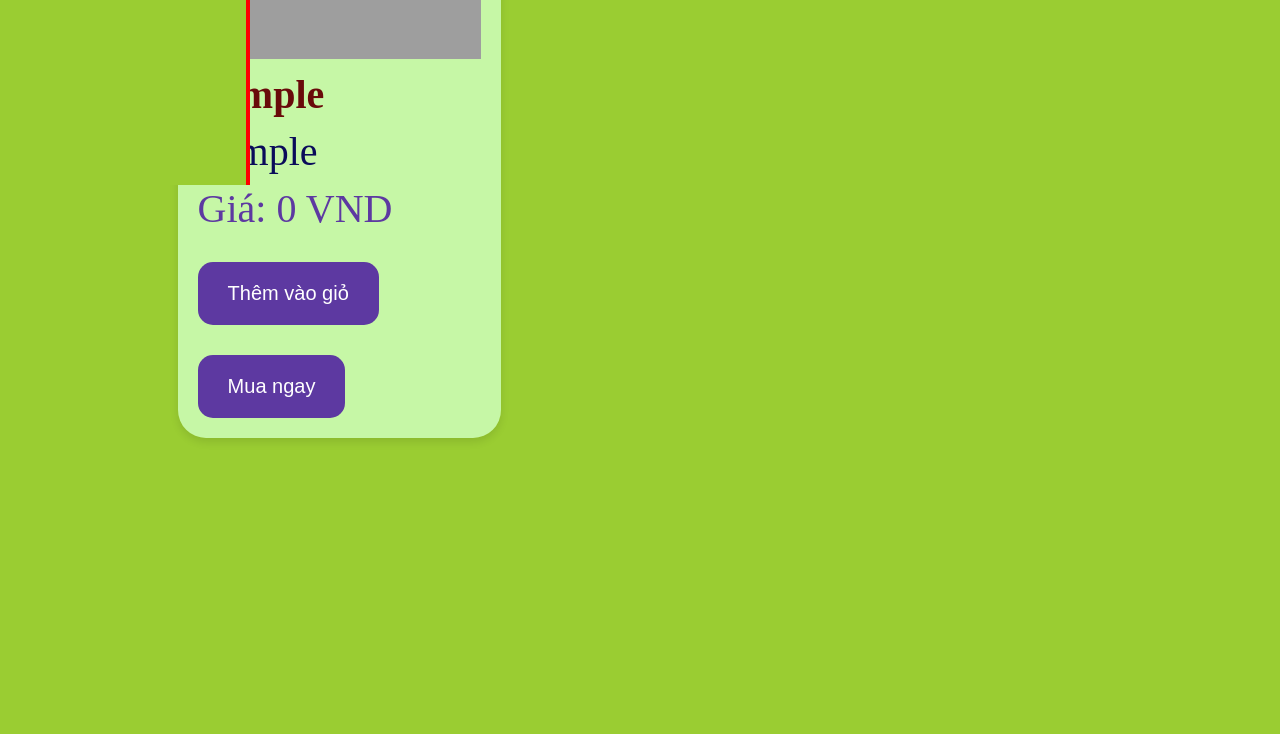
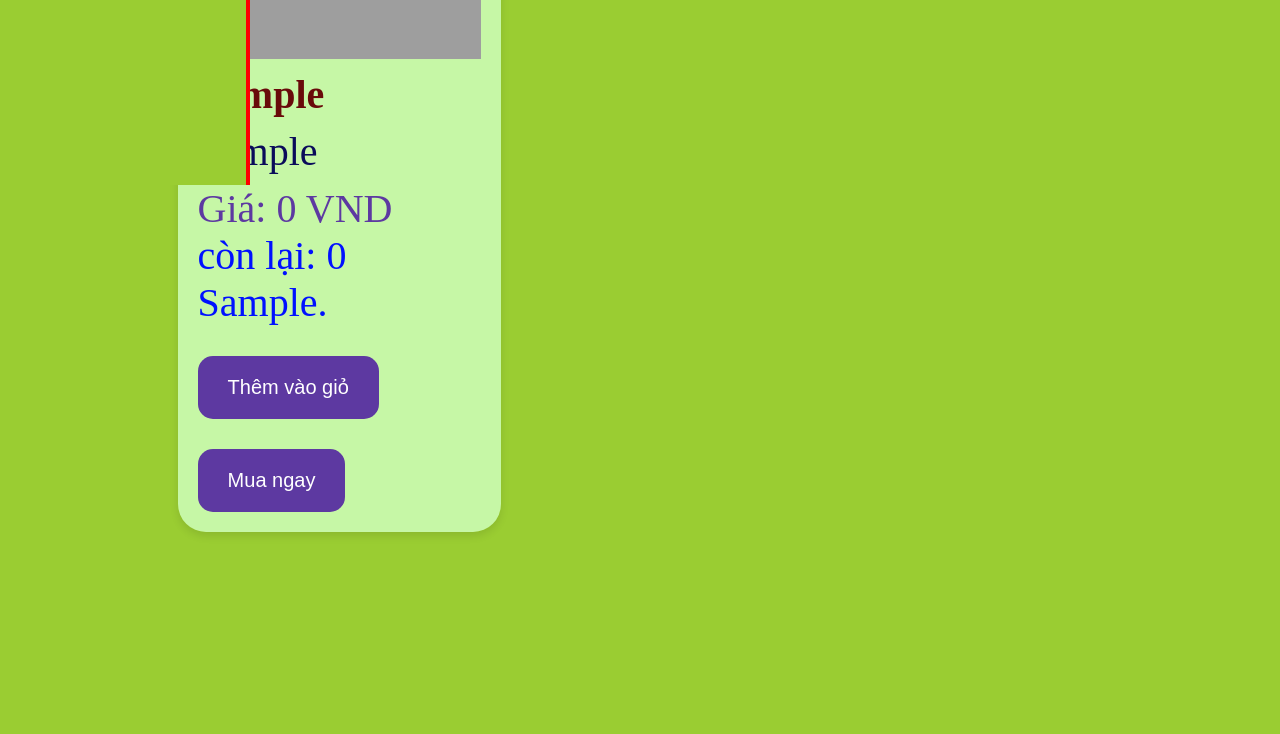
Before and after one commit to BossHoder/BanNoiThat, a PHP site: page / in a window 1280 px wide. Shown: the part 715-1449 px from the top of the page. Run offline with PHP 8.4, Linux system fonts and the light colour scheme; tables that the repository leaves empty or names only in its code hold one stand-in row (values such as "Sample post"); grey boxes are pictures that could not be loaded.

Commit message:
update thêm số lượng tồn

```diff
--- a/ViewByType.php
+++ b/ViewByType.php
@@ -9,6 +9,7 @@
             box-sizing: border-box;
             margin: 0;
             padding: 0;
+            font-size: 1.5rem;
         }
 
         body {
--- a/asset/css/style.css
+++ b/asset/css/style.css
@@ -248,6 +248,11 @@ main {
     align-items: center;
 }
 
+.remain{
+    color: rgb(0, 17, 255);
+    font-size: 4rem;
+}
+
 .product-list img {
     width: 100%;
     height: 500px;
--- a/index.php
+++ b/index.php
@@ -100,6 +100,7 @@ $result = $conn->query($sql);
                             echo '</div>';
                             echo '<p class="decs">' . htmlspecialchars($row["mota"]) . '</p>';
                             echo '<div class="price">Giá: ' . number_format($row["dongia"], 0, '.', '.') . ' VND</div>';
+                            echo '<div class="remain">còn lại: ' . number_format($row["soluongton"], 0, '.', '.').' ' . htmlspecialchars($row["donvido"]) .'.</div>';
                             echo '<div class="product-buttons">';
                             echo '<button class="add-to-cart">Thêm vào giỏ</button>';
                             echo '<button class="buy-now">Mua ngay</button>';
```
Also changed, not shown: 1 other file.
